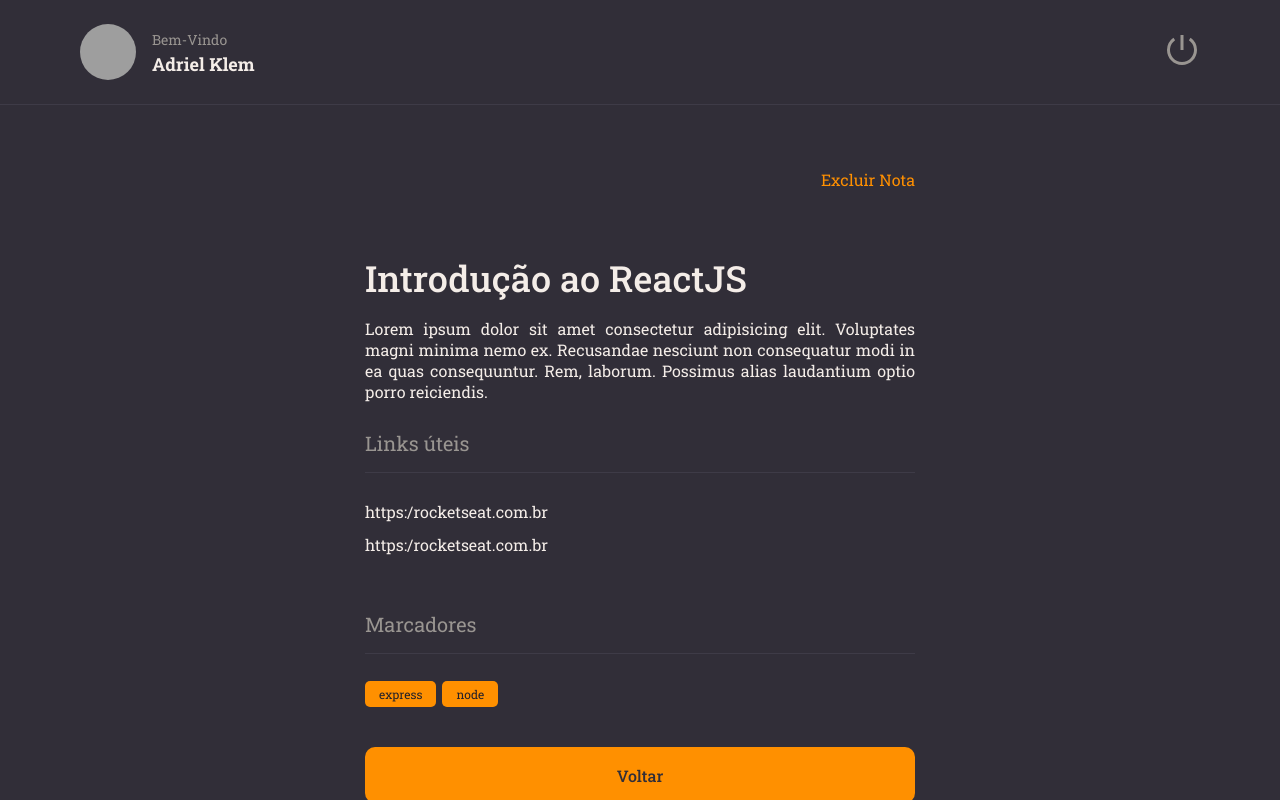
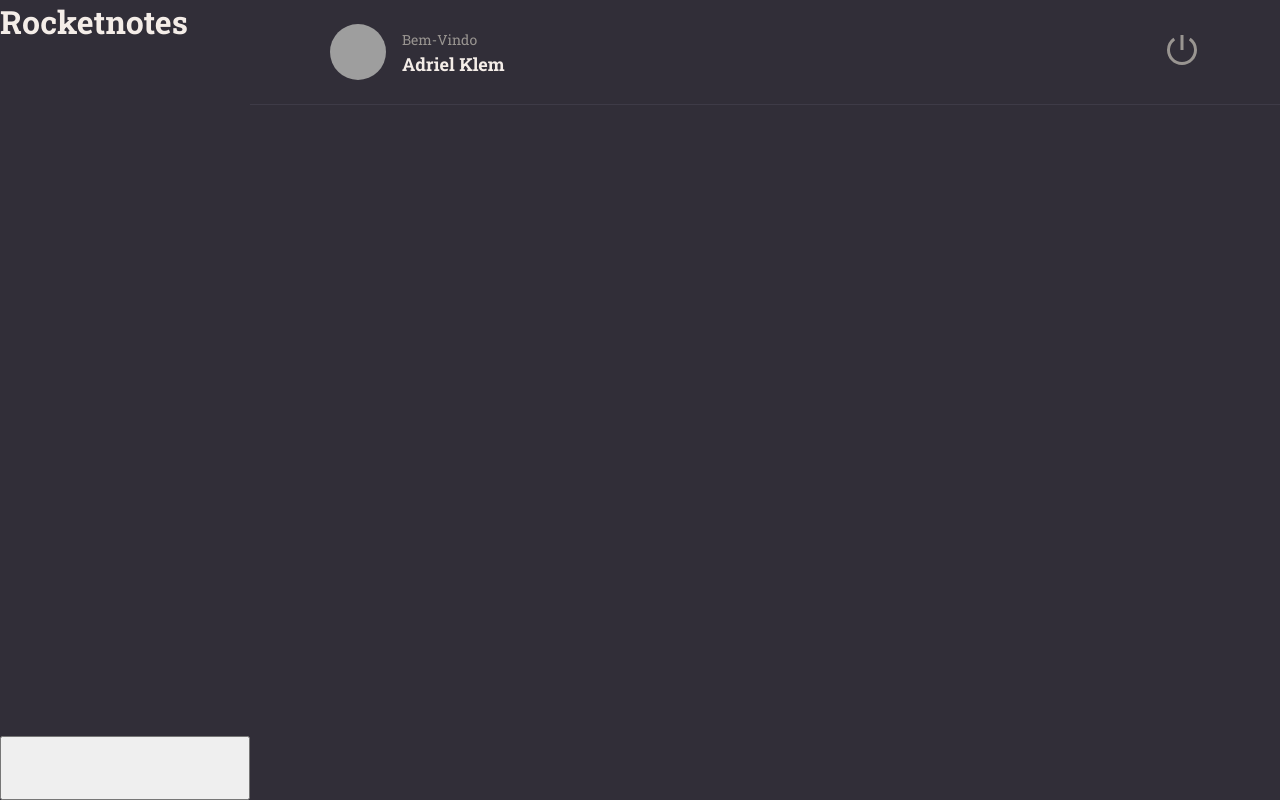
Before and after one commit to AdrielKlem/RocketNotes, a React (Vite) app: page / in a window 1280 px wide. Built offline with nearby package versions, Linux system fonts and the light colour scheme; grey boxes are pictures that could not be loaded.

Commit message:
create page home

```diff
--- a/src/main.jsx
+++ b/src/main.jsx
@@ -3,13 +3,13 @@
 import { ThemeProvider } from 'styled-components'
 import GlobalStyles from './styles/global'
 import theme from './styles/theme'
-import { Details } from './pages/Details'
+import { Home } from './pages/Home'
 
 ReactDOM.createRoot(document.getElementById('root')).render(
   <React.StrictMode>
     <ThemeProvider theme={theme}>
       <GlobalStyles/>
-      <Details />
+      <Home />
     </ThemeProvider>
   </React.StrictMode>,
 )
--- /dev/null
+++ b/src/pages/Home/index.jsx
@@ -0,0 +1,31 @@
+import { Container, Brand, Menu, Search, Content, NewNote } from "./styles";
+
+import { Header } from "../../components/Header"
+
+export function Home() {
+    return (
+        <Container>
+            <Brand>
+            <h1>Rocketnotes</h1>
+            </Brand>
+
+            <Header />
+
+            <Menu>
+
+            </Menu>
+
+            <Search>
+
+            </Search>
+
+            <Content>
+
+            </Content>
+
+            <NewNote>
+
+            </NewNote>
+        </Container>
+    )
+}
--- /dev/null
+++ b/src/pages/Home/styles.js
@@ -0,0 +1,36 @@
+import { styled } from "styled-components";
+
+export const Container = styled.div`
+    width: 100%;
+    height: 100vh;
+
+    display: grid;
+    grid-template-columns: 250px auto;
+    grid-template-rows: 105px 128px auto 64px;
+    grid-template-areas:
+    "brand header"
+    "menu search"
+    "menu content"
+    "newnote content";
+
+    background-color: ${({ theme }) => theme.COLORS.BACKGROUND_800};
+`
+export const Brand = styled.div`
+    grid-area: brand;
+
+`
+export const Menu = styled.ul`
+    grid-area: menu;
+`
+export const Search = styled.div`
+    grid-area: search;
+
+`
+export const Content = styled.div`
+    grid-area: content;
+
+`
+export const NewNote = styled.button`
+    grid-area: newnote;
+
+`
```
